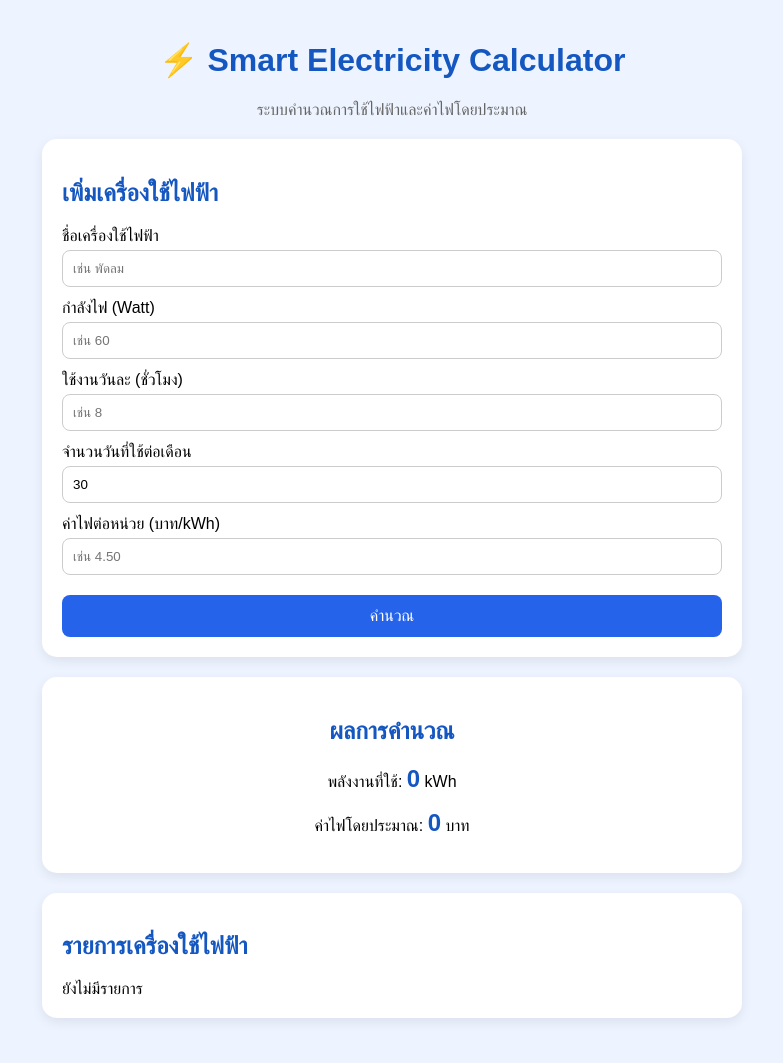
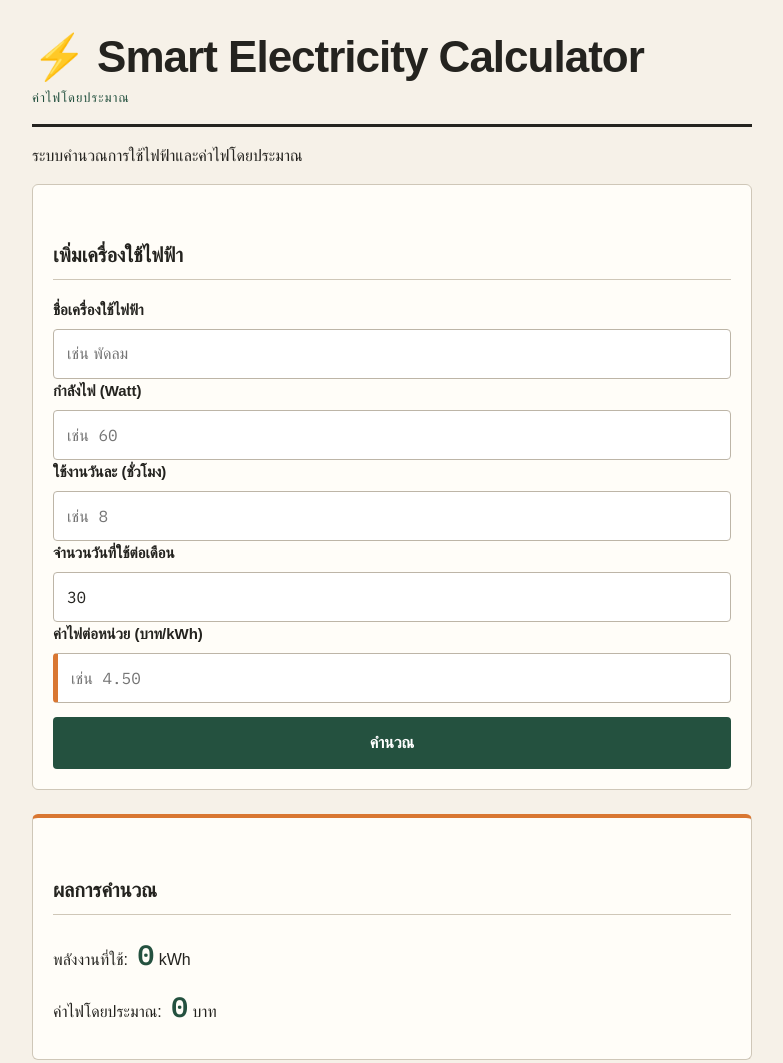
Before and after one commit to muhammadsaifu250251-commits/Saifu, a plain HTML site: page index.html in a window 1280 px wide. Shown: the top 1063 px of the page, without its empty margins (248-1031 px from the left). Before the commit the page ends 1038 px from the top, so only its background shows below. Drawn offline with Linux system fonts and the light colour scheme; a web font is replaced by a local one.

Commit message:
ปรับดีไซน์ Smart Electricity Calculator

```diff
--- a/style.css
+++ b/style.css
@@ -1,78 +1,270 @@
-body {
-    font-family: Arial, sans-serif;
-    background: #eef4ff;
-    margin: 0;
-    padding: 20px;
+@import url('https://fonts.googleapis.com/css2?family=IBM+Plex+Mono:wght@400;500;600&family=IBM+Plex+Sans+Thai:wght@400;500;600;700&display=swap');
+
+/* =========================
+   Smart Electricity Calculator
+   Visual Identity
+   ========================= */
+
+:root {
+    --paper: #F6F1E8;
+    --ink: #24231F;
+    --green: #24513F;
+    --orange: #D97732;
+    --red: #B94A42;
+    --line: #CFC7B8;
+    --white: #FFFDF8;
 }
 
-.container {
-    max-width: 700px;
-    margin: auto;
+* {
+    box-sizing: border-box;
 }
 
-h1 {
-    text-align: center;
-    color: #1557c0;
+body {
+    margin: 0;
+    background: var(--paper);
+    color: var(--ink);
+    font-family: "IBM Plex Sans Thai", sans-serif;
+    line-height: 1.6;
 }
 
-.container > p {
-    text-align: center;
-    color: #666;
+/* =========================
+   Main container
+   ========================= */
+
+.container {
+    width: min(100% - 32px, 720px);
+    margin: 0 auto;
+    padding: 32px 0 60px;
 }
 
-.card {
-    background: white;
-    padding: 20px;
-    margin-top: 20px;
-    border-radius: 15px;
-    box-shadow: 0 4px 12px rgba(0,0,0,0.08);
+/* =========================
+   Header
+   ========================= */
+
+.container > h1 {
+    margin: 0;
+    padding-bottom: 18px;
+    border-bottom: 3px solid var(--ink);
+
+    font-size: clamp(28px, 8vw, 44px);
+    line-height: 1.15;
+    font-weight: 700;
+    letter-spacing: -1px;
 }
 
+.container > h1::after {
+    content: "ค่าไฟโดยประมาณ";
+    display: block;
+    margin-top: 8px;
+
+    font-family: "IBM Plex Mono", monospace;
+    font-size: 13px;
+    font-weight: 500;
+    letter-spacing: 1px;
+    color: var(--green);
+}
+
+/* =========================
+   Section
+   ========================= */
+
 h2 {
-    color: #1557c0;
+    margin: 34px 0 18px;
+    padding-bottom: 8px;
+
+    border-bottom: 1px solid var(--line);
+
+    font-size: 20px;
+    font-weight: 600;
 }
+
+/* =========================
+   Card
+   ========================= */
+
+.card {
+    background: var(--white);
+    border: 1px solid var(--line);
+    border-radius: 6px;
+    padding: 20px;
+    margin-bottom: 18px;
+}
+
+/* =========================
+   Labels
+   ========================= */
 
 label {
     display: block;
-    margin-top: 12px;
-    margin-bottom: 5px;
+    margin-bottom: 7px;
+
+    font-size: 15px;
+    font-weight: 600;
 }
 
-input {
+/* =========================
+   Inputs
+   ========================= */
+
+input,
+select {
     width: 100%;
-    box-sizing: border-box;
-    padding: 10px;
-    border: 1px solid #ccc;
-    border-radius: 8px;
+    min-height: 50px;
+
+    padding: 10px 13px;
+
+    border: 1px solid #BDB5A7;
+    border-radius: 4px;
+
+    background: #FFFFFF;
+    color: var(--ink);
+
+    font-family: "IBM Plex Sans Thai", sans-serif;
+    font-size: 16px;
+
+    outline: none;
 }
+
+input:focus,
+select:focus {
+    border: 2px solid var(--green);
+}
+
+/* ตัวเลข เช่น วัตต์ / ชั่วโมง / ค่าไฟ */
+input[type="number"],
+input[type="time"],
+input[type="date"] {
+    font-family: "IBM Plex Mono", monospace;
+}
+
+/* =========================
+   ช่องกรอกค่าไฟ
+   ========================= */
+
+#rate {
+    border-left: 5px solid var(--orange);
+}
+
+/* =========================
+   ปุ่ม
+   ========================= */
 
 button {
     width: 100%;
-    margin-top: 20px;
-    padding: 12px;
+    min-height: 52px;
+
+    margin-top: 14px;
+    padding: 12px 18px;
+
     border: none;
-    border-radius: 8px;
-    background: #2563eb;
+    border-radius: 4px;
+
+    background: var(--green);
     color: white;
+
+    font-family: "IBM Plex Sans Thai", sans-serif;
     font-size: 16px;
+    font-weight: 600;
+
+    cursor: pointer;
 }
 
 button:hover {
-    background: #1d4ed8;
+    background: #183A2D;
 }
 
-.result {
-    text-align: center;
+button:active {
+    transform: translateY(1px);
 }
 
-.result strong {
-    color: #1557c0;
-    font-size: 24px;
+/* =========================
+   Result
+   ========================= */
+
+.result {
+    margin-top: 24px;
+    padding: 22px 20px;
+
+    border-top: 4px solid var(--orange);
+    border-bottom: 1px solid var(--line);
+
+    background: var(--white);
 }
 
-.device {
-    background: #f4f7fb;
-    padding: 12px;
+.result p {
+    margin: 7px 0;
+}
+
+/* ตัวเลขผลลัพธ์ = พระเอก */
+
+.result strong {
+    display: inline-block;
+
+    margin-left: 5px;
+
+    color: var(--green);
+
+    font-family: "IBM Plex Mono", monospace;
+    font-size: 28px;
+    font-weight: 600;
+}
+
+/* =========================
+   รายการเครื่องใช้ไฟฟ้า
+   ========================= */
+
+#applianceList {
+    margin-top: 12px;
+}
+
+#applianceList .card {
+    margin-bottom: 10px;
+}
+
+/* =========================
+   Error
+   ========================= */
+
+.error {
     margin-top: 10px;
-    border-radius: 8px;
+    padding: 10px 12px;
+
+    border-left: 4px solid var(--red);
+
+    color: var(--red);
+    background: #FFF3F1;
+
+    font-size: 14px;
 }
+
+/* =========================
+   Success
+   ========================= */
+
+.success {
+    color: var(--green);
+}
+
+/* =========================
+   Responsive - มือถือ
+   ========================= */
+
+@media (max-width: 600px) {
+
+    .container {
+        width: min(100% - 24px, 720px);
+        padding-top: 22px;
+    }
+
+    .card {
+        padding: 16px;
+    }
+
+    h2 {
+        margin-top: 28px;
+    }
+
+    .result strong {
+        font-size: 25px;
+    }
+}
```
